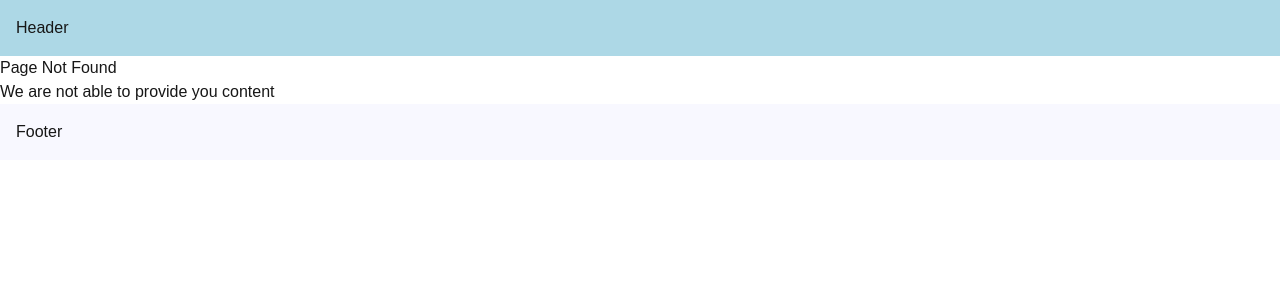
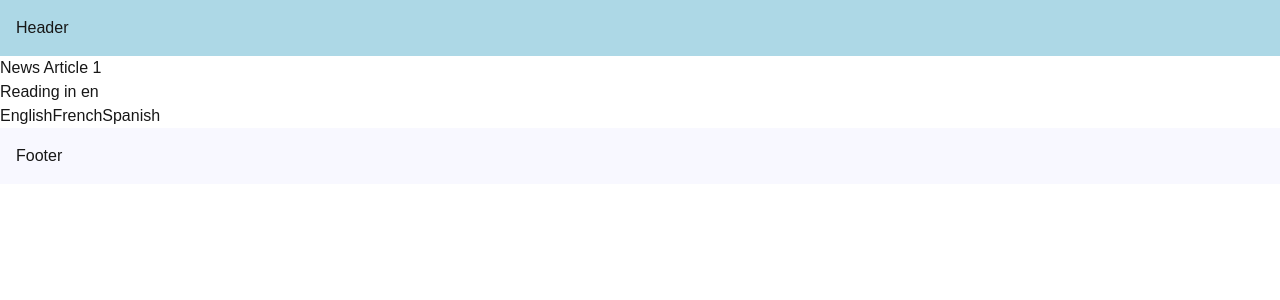
Before and after one commit to syadav48/NextEdge, a Next.js app in the folder my-app/: page /articles/1 in a window 1280 px wide. Before the commit this address had no page. Shown: the top 300 px of the page. Built offline with nearby package versions, Linux system fonts and the light colour scheme.

Commit message:
params and searchparams- 21

```diff
--- /dev/null
+++ b/my-app/src/app/articles/[articleId]/page.tsx
@@ -0,0 +1,25 @@
+"use client"
+import Link from "next/link";
+import {use} from 'react'
+import React from "react";
+
+//In case of Client component use use hook
+// IN case of Server compoent use async await.
+export default  function NewsArcticle({params, searchParams}: {
+    params: Promise<{articleId: string}>
+    searchParams: Promise<{lang?: "en" | "es" | "fr"}>
+}){
+    const {articleId} =  use(params);
+    const {lang = "en"} = use (searchParams);
+    return(
+        <div>
+            <h1>News Article {articleId}</h1>
+            <h1>Reading in {lang}</h1>
+            <div>
+                <Link href={`articles/${articleId}?lang=en`}>English</Link>
+                <Link href={`articles/${articleId}?lang=fr`}>French</Link>
+                <Link href={`articles/${articleId}?lang=es`}>Spanish</Link>
+            </div>
+        </div>
+    )
+}
--- a/my-app/src/app/page.tsx
+++ b/my-app/src/app/page.tsx
@@ -6,6 +6,8 @@
         <h1>Welcome Home</h1>
         <Link href="/blog">Blog</Link>
         <Link href="/products">Products</Link>
+        <Link href="/articles/breaking-news-123?lang=en">Read in English</Link>
+        <Link href="/articles/breaking-news-123?lang=fr">Read in French</Link>
     </>
   );
 }
```
Also changed, not shown: 1 other file (tests, documents, lock files or other folders).
